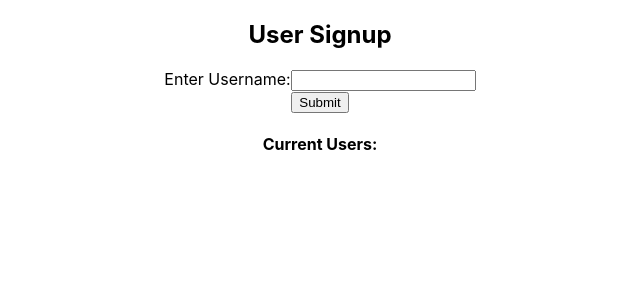
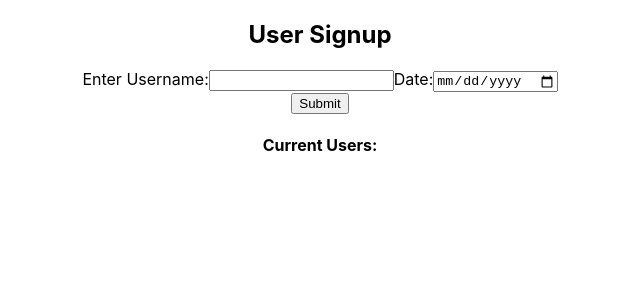
Before and after one commit to HeyImMatt/react-forms-practice, a React (Create React App) app: page / in a window 1280 px wide. Shown: the top 300 px of the page, without its empty margins (320-960 px from the left). Built offline with nearby package versions, Linux system fonts and the light colour scheme.

Commit message:
Add date field to form

```diff
--- a/src/UserSignupForm.js
+++ b/src/UserSignupForm.js
@@ -1,6 +1,7 @@
 import React from 'react';
 
 function UserSignupForm({ formData, changeHandler, submitHandler }) {
+  const { username, date, subscribe, ageCategory } = formData;
   return (
     <form onSubmit={submitHandler}>
       <label htmlFor="username">Enter Username:</label>
@@ -8,9 +9,19 @@ function UserSignupForm({ formData, changeHandler, submitHandler }) {
       type="text"
       id="username"
       name="username"
-      value={formData.username}
+      value={username}
       onChange={changeHandler}
-      ></input>
+      />
+
+      <label htmlFor="date">Date:</label>
+      <input
+      type="date"
+      id="date"
+      name="date"
+      value={date}
+      onChange={changeHandler}
+      />
+
       <br/>
       <button type="submit">Submit</button>
     </form>
```
